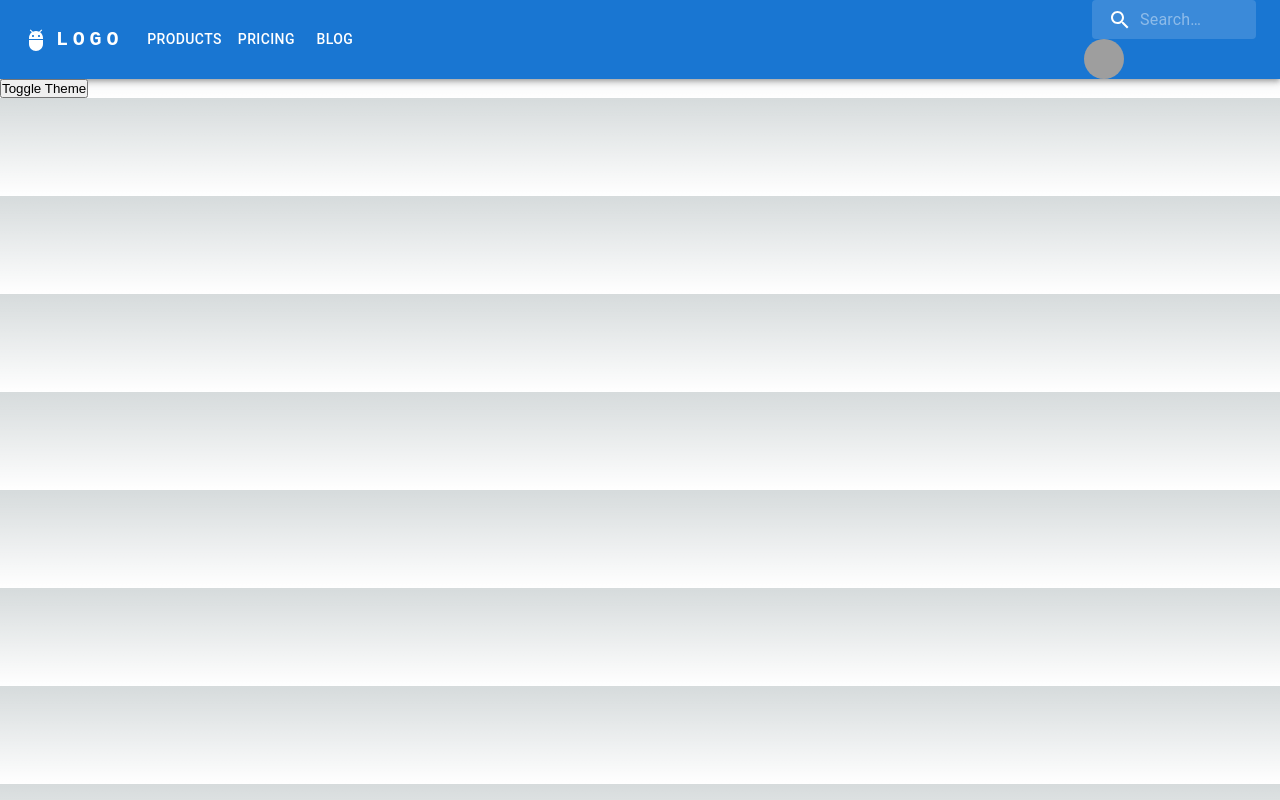
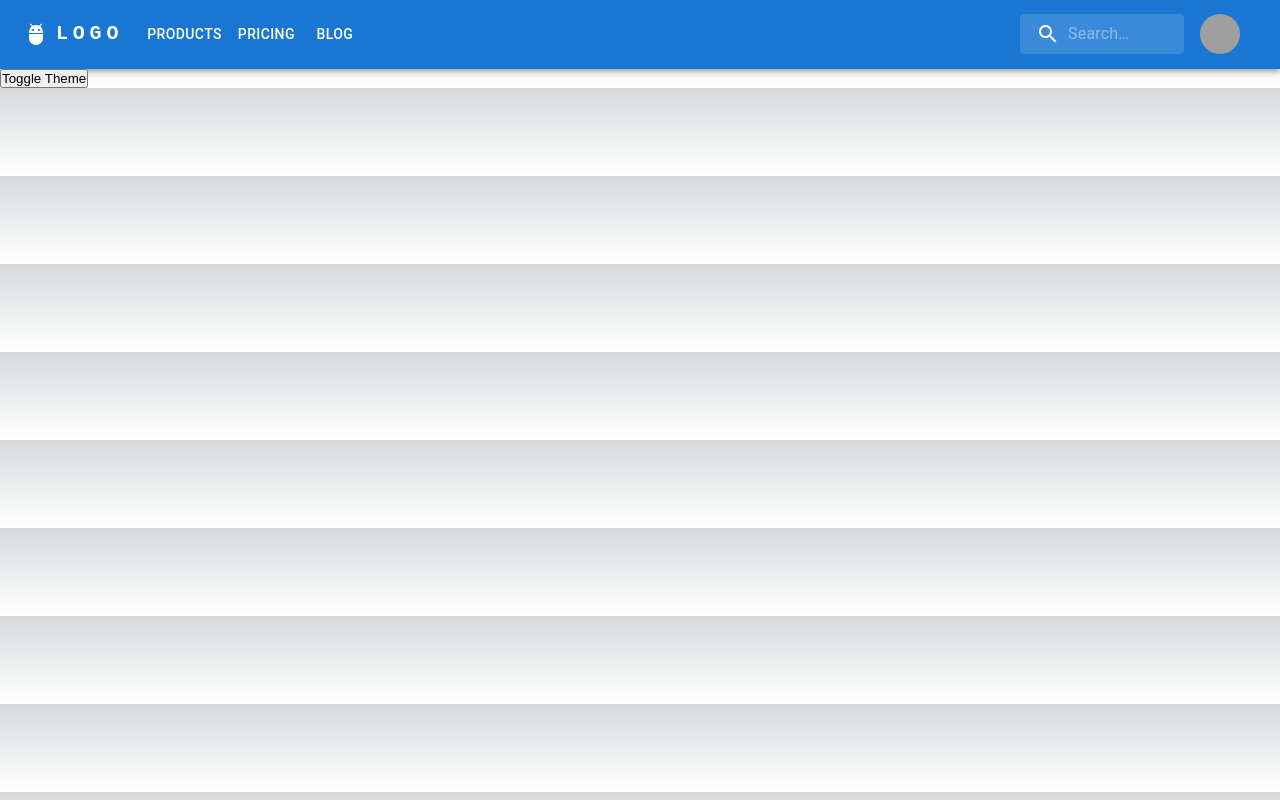
Before and after one commit to Mayank-MP05/vasooli-2.0-nextjs-frontend, a Next.js app: page / in a window 1280 px wide. Built offline with nearby package versions, Linux system fonts and the light colour scheme; grey boxes are pictures that could not be loaded.

Commit message:
feature || Top Navbar component added

```diff
--- a/components/common/top-navbar.tsx
+++ b/components/common/top-navbar.tsx
@@ -1,4 +1,4 @@
-import * as React from "react";
+import { useState, useEffect } from "react";
 import AppBar from "@mui/material/AppBar";
 import Box from "@mui/material/Box";
 import Toolbar from "@mui/material/Toolbar";
@@ -62,12 +62,8 @@ const StyledInputBase = styled(InputBase)(({ theme }) => ({
 }));
 
 function ResponsiveAppBar() {
-  const [anchorElNav, setAnchorElNav] = React.useState<null | HTMLElement>(
-    null
-  );
-  const [anchorElUser, setAnchorElUser] = React.useState<null | HTMLElement>(
-    null
-  );
+  const [anchorElNav, setAnchorElNav] = useState<null | HTMLElement>(null);
+  const [anchorElUser, setAnchorElUser] = useState<null | HTMLElement>(null);
 
   const handleOpenNavMenu = (event: React.MouseEvent<HTMLElement>) => {
     setAnchorElNav(event.currentTarget);
@@ -174,7 +170,7 @@ function ResponsiveAppBar() {
             ))}
           </Box>
 
-          <Box sx={{ flexGrow: 0,  }}>
+          <Box sx={{ display: "flex", flexGrow: 0, flexDirection: "row" }}>
             <Search>
               <SearchIconWrapper>
                 <SearchIcon />
@@ -185,7 +181,7 @@ function ResponsiveAppBar() {
               />
             </Search>
             <Tooltip title="Open settings">
-              <IconButton onClick={handleOpenUserMenu} sx={{ p: 0 }}>
+              <IconButton onClick={handleOpenUserMenu} sx={{ p: 0, mx: 2 }}>
                 <Avatar alt="Remy Sharp" src="/static/images/avatar/2.jpg" />
               </IconButton>
             </Tooltip>
```
